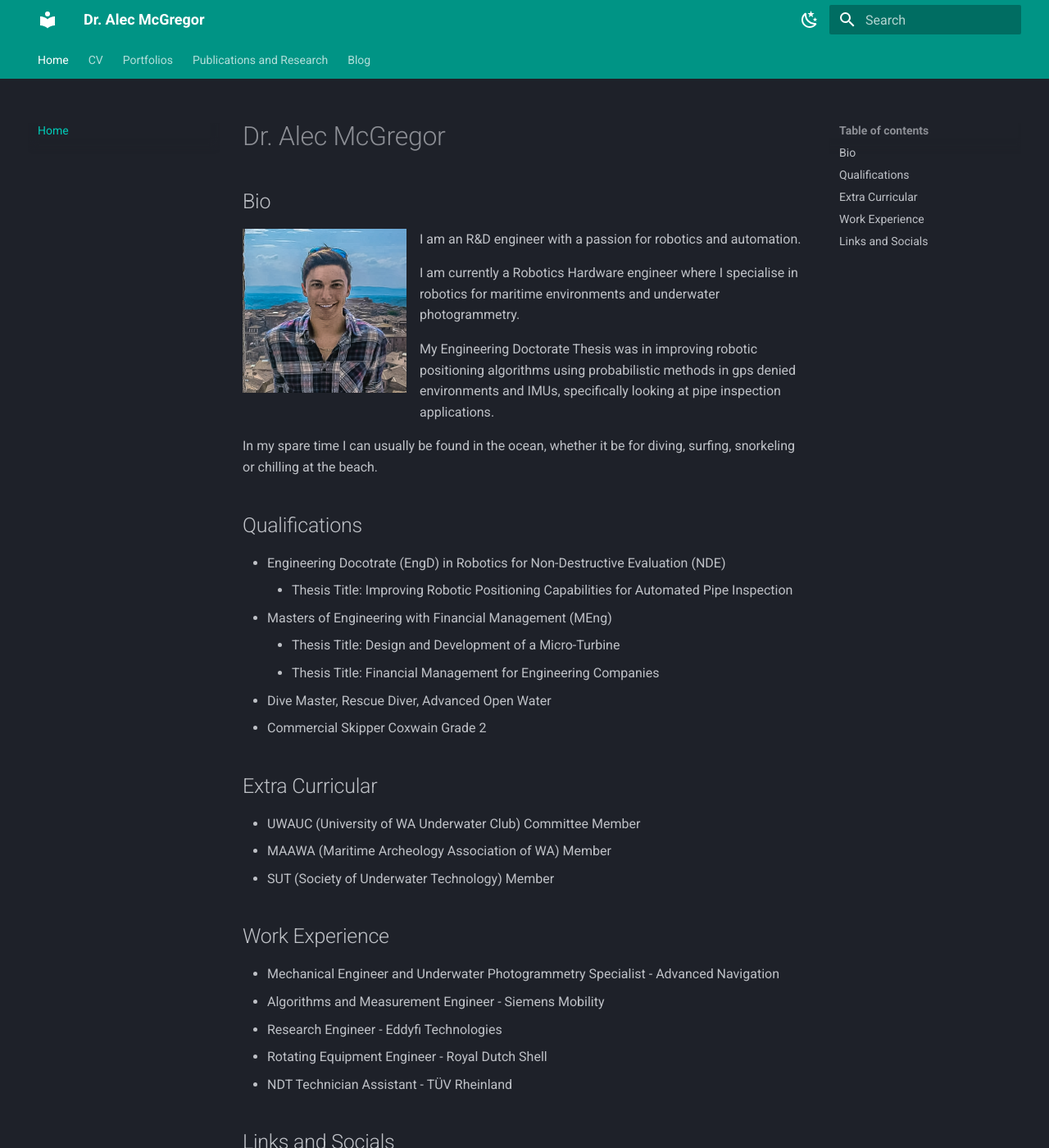
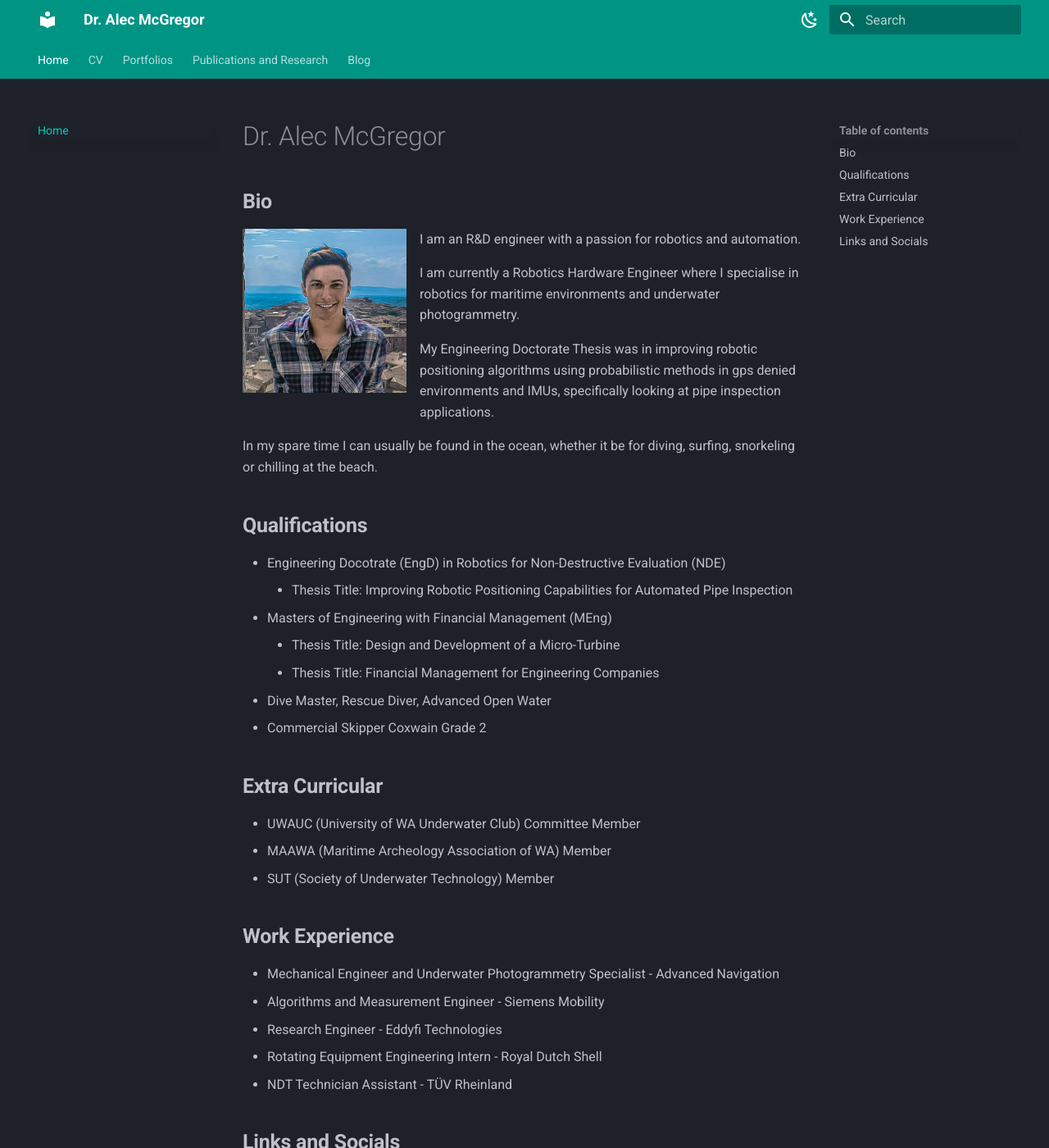
Before and after one commit to Alec-McG/alec-mcg.github.io, an MkDocs documentation site: the page built from docs/index.md, in a window 1280 px wide and 1400 px high. Shown: the whole window at 82% size. Built offline with MkDocs 1.6.1 and Material for MkDocs 9.7.7, drawn with Linux system fonts in a browser that asks for light colours.

Commit message:
cv document update (old)

```diff
--- a/docs/index.md
+++ b/docs/index.md
@@ -1,19 +1,20 @@
 # Dr. Alec McGregor
 
 
-## Bio
+## **Bio**
 
 <img align="left" width="200" height="200" src="images/headshot.jpg ">
 
 I am an R&D engineer with a passion for robotics and automation.
 
-I am currently a Robotics Hardware engineer where I specialise in robotics for maritime environments and underwater photogrammetry.
+I am currently a Robotics Hardware Engineer where I specialise in robotics for maritime environments and underwater photogrammetry.
 
 My Engineering Doctorate Thesis was in improving robotic positioning algorithms using probabilistic methods in gps denied environments and IMUs, specifically looking at pipe inspection applications.
 
 In my spare time I can usually be found in the ocean, whether it be for diving, surfing, snorkeling or chilling at the beach.
 <br clear="left"/>
-## Qualifications
+
+## **Qualifications**
 
 * Engineering Docotrate (EngD) in Robotics for Non-Destructive Evaluation (NDE)
     * Thesis Title: Improving Robotic Positioning Capabilities for Automated Pipe Inspection
@@ -23,21 +24,21 @@ In my spare time I can usually be found in the ocean, whether it be for diving,
 * Dive Master, Rescue Diver, Advanced Open Water
 * Commercial Skipper Coxwain Grade 2
 
-## Extra Curricular
+## **Extra Curricular**
 
 * UWAUC (University of WA Underwater Club) Committee Member
 * MAAWA (Maritime Archeology Association of WA) Member
 * SUT (Society of Underwater Technology) Member
 
-## Work Experience
+## **Work Experience**
 
 * Mechanical Engineer and Underwater Photogrammetry Specialist - Advanced Navigation
 * Algorithms and Measurement Engineer - Siemens Mobility
 * Research Engineer - Eddyfi Technologies
-* Rotating Equipment Engineer - Royal Dutch Shell
+* Rotating Equipment Engineering Intern - Royal Dutch Shell
 * NDT Technician Assistant - TÜV Rheinland
 
-## Links and Socials
+## **Links and Socials**
 
 * LinkedIn:
 * Instagram:
--- a/mkdocs.yml
+++ b/mkdocs.yml
@@ -63,7 +63,7 @@ extra:
 
 nav:
   - Home: index.md
-  - CV: cv.pdf
+  - CV: CV.pdf
   - Portfolios:
     - portfolios/index.md
     - 'Photogrammetry': photogrammetry/index.md
```
Also changed, not shown: 1 other file.
